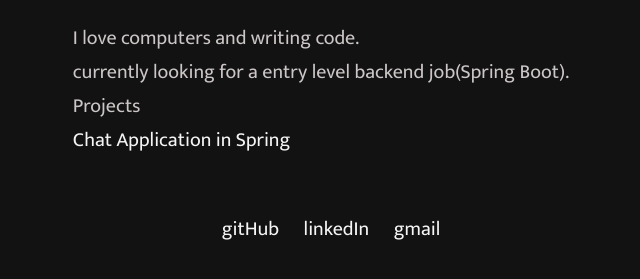
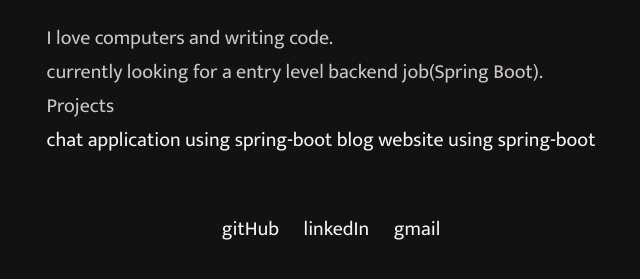
Before and after one commit to suv-900/core, a plain HTML site: page index.html in a window 1280 px wide. Shown: the part 135-414 px from the top of the page, without its empty margins (319-959 px from the left). Drawn offline with Linux system fonts and the light colour scheme.

Commit message:
Update index.html

```diff
--- a/index.html
+++ b/index.html
@@ -78,7 +78,8 @@
         I love computers and writing code.<br>
         currently looking for a entry level backend job(Spring Boot).<br>
         Projects<br>
-        <a target="_blank" href="https://github.com/suv-900/markj" >Chat Application in Spring</a>
+        <a target="_blank" href="https://github.com/suv-900/markj" >chat application using spring-boot</a>
+        <a target="_blank" href="https://github.com/suv-900/crm" >blog website using spring-boot</a>
       </p>
 
   </div>
```
